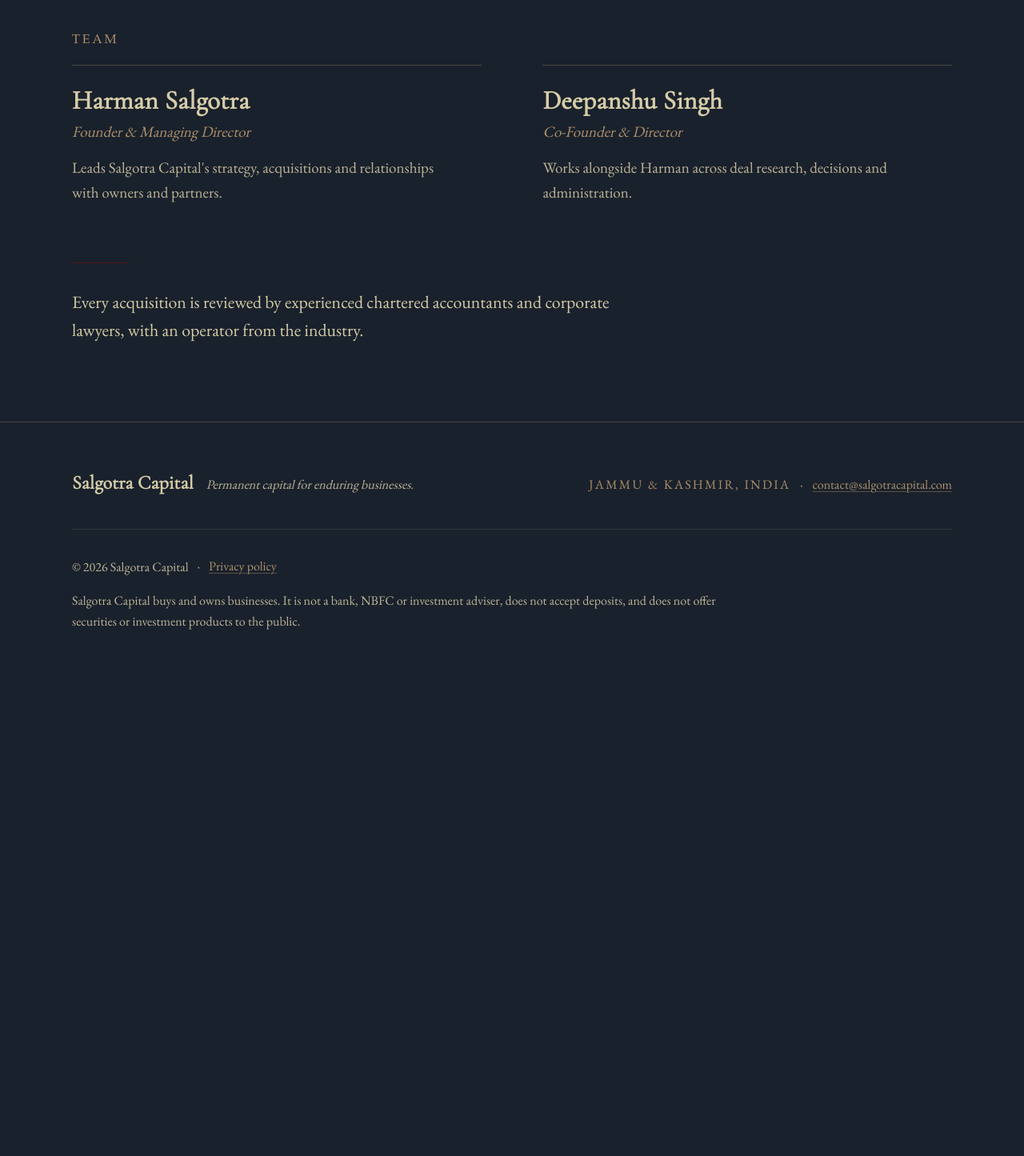
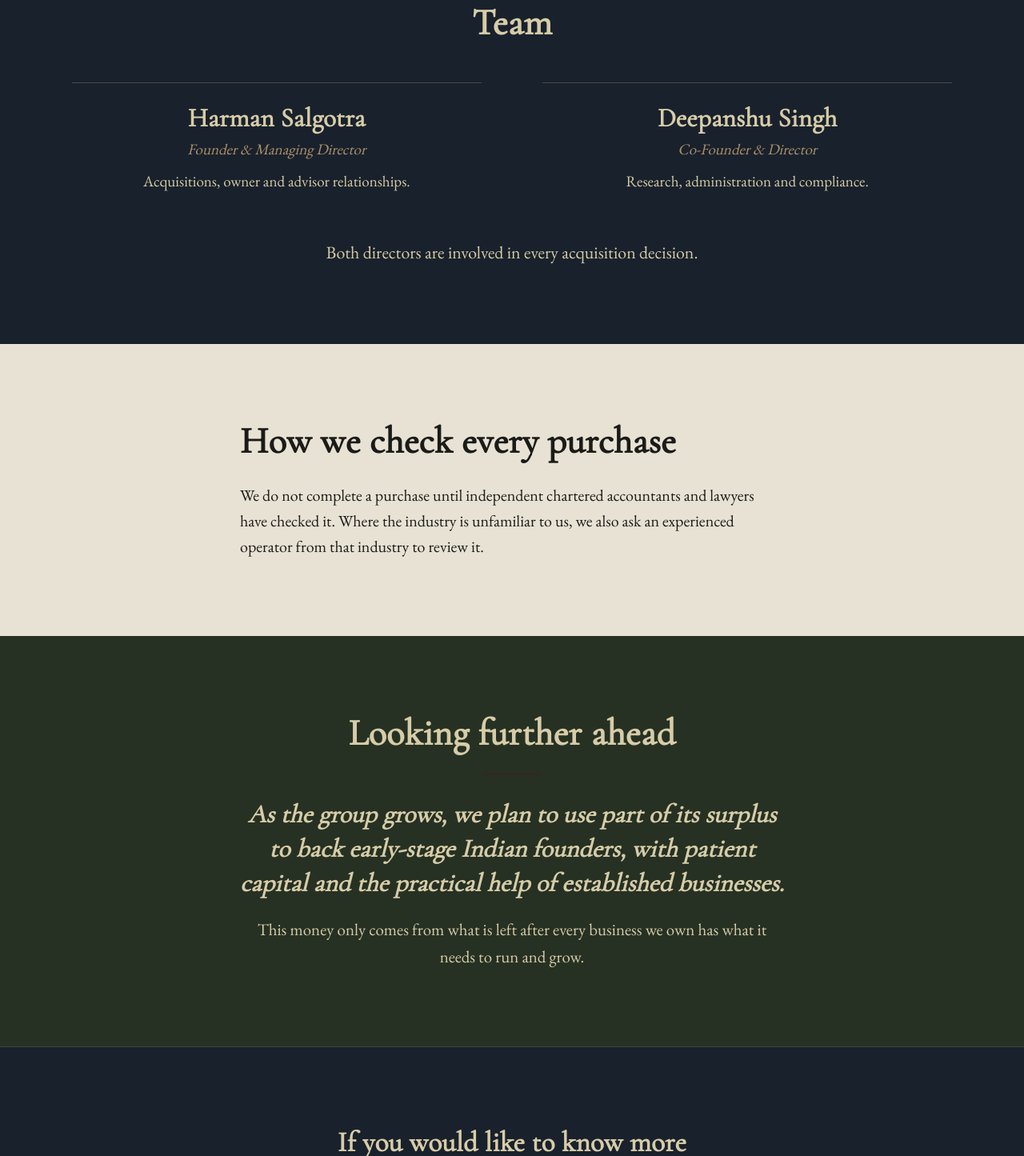
Before and after one commit to salgotracapitaloffice-code/salgotra-capital-website, an Astro site: page /about in a window 1280 px wide. Shown: the part 1355-2800 px from the top of the page at 80% size. Before the commit the page ends 2185 px from the top, so only its background shows below. Built offline with nearby package versions, Linux system fonts and the light colour scheme; Astro itself is replaced by a stand-in of ours; a web font is replaced by a local one.

Commit message:
About: new intro, principles, team lines, how we check purchases, looking further ahead

```diff
--- a/src/pages/about.astro
+++ b/src/pages/about.astro
@@ -1,10 +1,14 @@
 ---
 import Base from '../layouts/Base.astro';
 import PageHead from '../components/PageHead.astro';
+import CtaBand from '../components/CtaBand.astro';
 
 const principles = [
-  ['Ownership beats trading.', 'We create value by owning good businesses for decades.'],
-  ['Survival comes first.', 'We never take a risk that could harm a business we own.'],
+  [
+    'Ownership over trading.',
+    'We aim to create value by owning good businesses for decades, not by buying and selling them.',
+  ],
+  ['Survival comes first.', 'We do not take risks that could endanger a business we own.'],
   ['Our word is our asset.', 'We do what we say, in writing and on time.'],
   ['People make businesses.', 'We back the managers and teams who run them.'],
 ];
@@ -13,30 +17,30 @@ const team = [
   {
     name: 'Harman Salgotra',
     role: 'Founder & Managing Director',
-    text: "Leads Salgotra Capital's strategy, acquisitions and relationships with owners and partners.",
+    text: 'Acquisitions, owner and advisor relationships.',
   },
   {
     name: 'Deepanshu Singh',
     role: 'Co-Founder & Director',
-    text: 'Works alongside Harman across deal research, decisions and administration.',
+    text: 'Research, administration and compliance.',
   },
 ];
 ---
 
 <Base
   title="Built to last | About Salgotra Capital"
-  description="Salgotra Capital is a holding company based in Jammu & Kashmir. We buy established businesses across India and own them permanently."
+  description="Salgotra Capital is a new holding company based in Jammu & Kashmir, buying its first businesses now, anywhere in India, to own them permanently."
 >
   <PageHead
     eyebrow="About"
     title="Built to last."
-    intro="Salgotra Capital is a holding company based in Jammu & Kashmir. We buy established businesses across India and own them permanently. As the group grows, the businesses we own will help us back early-stage founders with patient capital and practical support."
+    intro="Salgotra Capital is a new holding company based in Jammu & Kashmir. We are buying our first businesses now, anywhere in India, and we intend to own every business we buy permanently."
     texture="ear"
   />
 
-  <section class="section on-light grain" aria-labelledby="think-title">
+  <section class="section on-light grain grain--both" aria-labelledby="think-title">
     <div class="container">
-      <div class="reveal">
+      <div class="reveal section-head">
         <span class="eyebrow">Our principles</span>
         <h2 id="think-title">How we think</h2>
       </div>
@@ -58,8 +62,8 @@ const team = [
 
   <section class="section bg-midnight hairline-top" aria-labelledby="team-title">
     <div class="container">
-      <div class="reveal">
-        <h2 id="team-title" class="eyebrow team-label">Team</h2>
+      <div class="reveal section-head">
+        <h2 id="team-title">Team</h2>
       </div>
       <ul class="team" role="list">
         {
@@ -67,31 +71,59 @@ const team = [
             <li class="team__person reveal">
               <h3>{p.name}</h3>
               <p class="team__role">{p.role}</p>
-              <p>{p.text}</p>
+              <p class="team__text">{p.text}</p>
             </li>
           ))
         }
       </ul>
-      <div class="review measure reveal">
-        <hr class="rule rule--burgundy" />
+      <p class="team__note reveal">Both directors are involved in every acquisition decision.</p>
+    </div>
+  </section>
+
+  <section class="section on-light" aria-labelledby="check-title">
+    <div class="container">
+      <div class="measure center reveal stack">
+        <h2 id="check-title">How we check every purchase</h2>
         <p>
-          Every acquisition is reviewed by experienced chartered accountants and corporate lawyers, with an operator
-          from the industry.
+          We do not complete a purchase until independent chartered accountants and lawyers have checked it. Where
+          the industry is unfamiliar to us, we also ask an experienced operator from that industry to review it.
         </p>
       </div>
     </div>
   </section>
+
+  <section class="section bg-moss" aria-labelledby="ahead-title">
+    <div class="container">
+      <div class="measure center ahead reveal">
+        <h2 id="ahead-title">Looking further ahead</h2>
+        <hr class="rule rule--burgundy center" />
+        <p class="ahead__lead">
+          As the group grows, we plan to use part of its surplus to back early-stage Indian founders, with patient
+          capital and the practical help of established businesses.
+        </p>
+        <p class="ahead__note">
+          This money only comes from what is left after every business we own has what it needs to run and grow.
+        </p>
+      </div>
+    </div>
+  </section>
+
+  <CtaBand line="If you would like to know more about us, we would be glad to talk." />
 </Base>
 
 <style>
+  .section-head {
+    text-align: center;
+  }
+
+  /* ---------- How we think ---------- */
   .think {
     list-style: none;
     padding: 0;
     margin-top: clamp(2.5rem, 5vw, 3.5rem);
     display: grid;
-    grid-template-columns: repeat(auto-fit, minmax(min(100%, 22rem), 1fr));
+    grid-template-columns: repeat(auto-fit, minmax(min(100%, 24rem), 1fr));
     gap: 0 clamp(2rem, 5vw, 4.5rem);
-    max-width: 56rem;
   }
   .think__item {
     padding: 1.6rem 0 2rem;
@@ -116,21 +148,19 @@ const team = [
     color: var(--ink-soft);
   }
 
-  .team-label {
-    font-size: 1rem;
-    line-height: 1.6;
-  }
+  /* ---------- Team ---------- */
   .team {
     list-style: none;
     padding: 0;
     display: grid;
     grid-template-columns: repeat(auto-fit, minmax(min(100%, 22rem), 1fr));
     gap: 2.5rem clamp(2rem, 6vw, 5rem);
-    margin-top: 0.75rem;
+    margin-top: clamp(2rem, 4vw, 3rem);
   }
   .team__person {
     border-top: 1px solid color-mix(in srgb, var(--champagne) 35%, transparent);
     padding-top: 1.5rem;
+    text-align: center;
   }
   .team__person h3 {
     font-size: clamp(1.7rem, 1.5rem + 0.7vw, 2.1rem);
@@ -138,19 +168,36 @@ const team = [
   .team__role {
     font-style: italic;
     color: var(--champagne);
-    margin: 0.3rem 0 0.9rem;
+    margin: 0.3rem 0 0.6rem;
   }
-  .team__person p:last-child {
-    color: var(--ivory-soft);
-    max-width: 30rem;
+  .team__text {
+    color: var(--ivory);
   }
-  .review {
-    margin-top: clamp(3rem, 6vw, 4.5rem);
-  }
-  .review .rule {
-    margin-top: 0;
-  }
-  .review p {
+  .team__note {
+    margin-top: clamp(2.5rem, 5vw, 3.5rem);
+    text-align: center;
     font-size: 1.15em;
   }
+
+  /* ---------- Looking further ahead ---------- */
+  .ahead {
+    text-align: center;
+  }
+  .ahead .rule {
+    margin-block: 1.5rem 1.75rem;
+  }
+  .ahead__lead {
+    font-family: var(--font-display);
+    font-weight: 600;
+    font-style: italic;
+    font-size: clamp(1.5rem, 1.25rem + 1vw, 2rem);
+    line-height: 1.35;
+    color: var(--ivory);
+    text-wrap: balance;
+  }
+  .ahead__note {
+    margin-top: 1.25rem;
+    color: var(--ivory);
+    font-size: 1.1em;
+  }
 </style>
```
